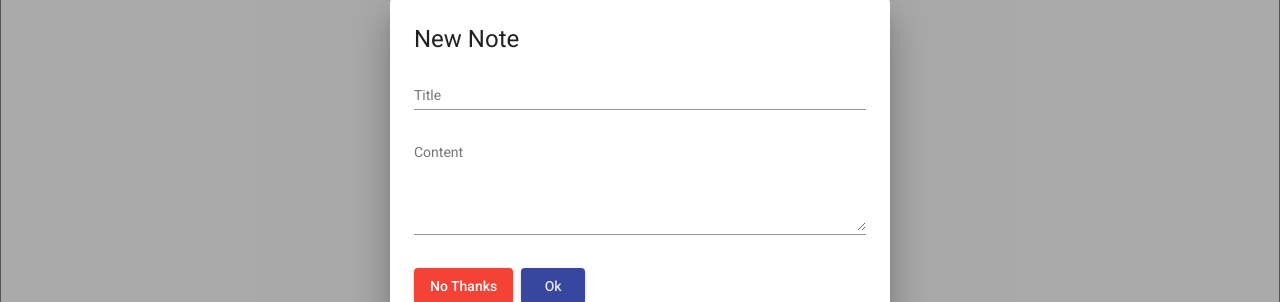
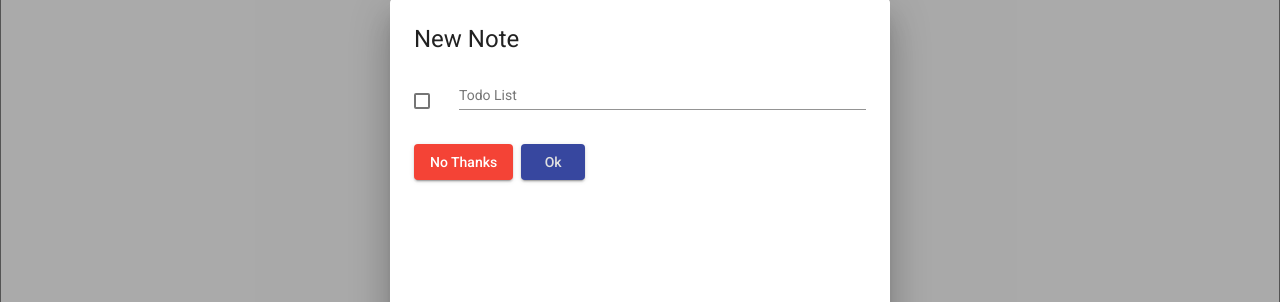
Before and after one commit to Dawit-Aseged/MAD-Notes, an Angular app: page / in a window 1280 px wide. Both pictures are taken after a click on the button "New Note". Shown: the part 201-503 px from the top of the page. Built offline with nearby package versions, Linux system fonts and the light colour scheme; no server answers.

Commit message:
Added a single todo to new note

```diff
--- a/src/app/notes/note-create/note-create.component.css
+++ b/src/app/notes/note-create/note-create.component.css
@@ -109,6 +109,20 @@ mat-form-field {
   width: 100%;
 }
 
+#todo {
+  width: 90%;
+}
+
+.strikethrough {
+  text-decoration: line-through;
+}
+.todoList {
+  display: flex;
+  justify-content: space-between;
+}
+mat-checkbox {
+  align-self: center;
+}
 textarea {
   min-height: 6em;
   resize: vertical;
--- a/src/app/notes/note-create/note-create.component.html
+++ b/src/app/notes/note-create/note-create.component.html
@@ -1,8 +1,8 @@
 <h1 mat-dialog-title>New Note</h1>
-<div mat-dialog-content>
+<div mat-dialog-content [ngClass]= "{todoList: isTodo}">
 
-
-  <mat-form-field id="title">
+  <div *ngIf="!isTodo; else showTodo">
+    <mat-form-field>
       <mat-label>Title</mat-label>
       <input matInput [(ngModel)]="data.title">
     </mat-form-field>
@@ -11,6 +11,18 @@
       <textarea matInput [(ngModel)]="data.content"></textarea>
     </mat-form-field>
   </div>
+
+  <ng-template #showTodo >
+
+
+    <mat-checkbox  (change)="checkChanged(todoInput)"></mat-checkbox>
+
+    <mat-form-field id="todo">
+      <mat-label>Todo List</mat-label>
+      <input matInput #todoInput>
+    </mat-form-field>
+  </ng-template>
+</div>
 <div mat-dialog-actions>
   <button mat-raised-button color="warn" (click)="onNoClick()">No Thanks</button>
   <button mat-raised-button color="primary" [mat-dialog-close]="data" cdkFocusInitial>Ok</button>
--- a/src/app/notes/note-create/note-create.component.ts
+++ b/src/app/notes/note-create/note-create.component.ts
@@ -13,6 +13,7 @@ export interface DialogData {
 })
 export class NoteCreateComponent {
 
+  isTodo = true;
   constructor(
     public dialogRef: MatDialogRef<NoteCreateComponent>,
     @Inject(MAT_DIALOG_DATA) public data: DialogData) {}
@@ -21,4 +22,8 @@ export class NoteCreateComponent {
     this.dialogRef.close();
   }
 
+  checkChanged(input: HTMLInputElement) {
+    input.classList.toggle("strikethrough")
+  }
+
 }
```
Lines whose indentation alone changed are shown as unchanged.
